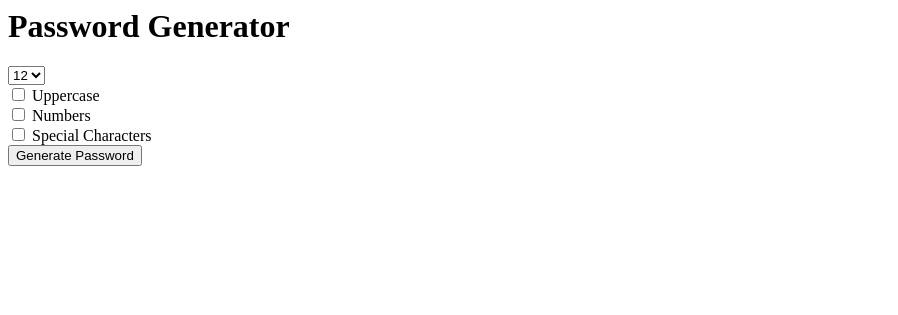
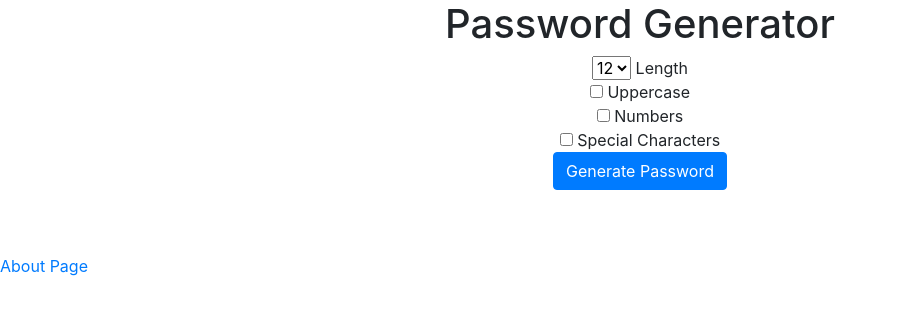
Before and after one commit to sajadalipour7/WebDevelopment-Trainings, a Django app: page / in a window 1280 px wide. Shown: the top 315 px of the page, without its empty margins (0-898 px from the left). Run offline with Django 3.2, Linux system fonts and the light colour scheme; some libraries are stand-ins or nearby versions.

Commit message:
finished

```diff
--- a/PasswordGenerator/PasswordGenerator/urls.py
+++ b/PasswordGenerator/PasswordGenerator/urls.py
@@ -16,6 +16,7 @@ Including another URLconf
 from django.urls import path
 from generator import views
 urlpatterns = [
-    path('',views.home),
+    path('',views.home,name='home'),
     path('generatedpassword/',views.password,name='password'),
+    path('about/',views.about,name='about')
 ]
--- /dev/null
+++ b/PasswordGenerator/generator/templates/generator/about.html
@@ -0,0 +1,3 @@
+<h1>About</h1>
+
+<p>This is a password generator created by Me!</p>
--- a/PasswordGenerator/generator/templates/generator/home.html
+++ b/PasswordGenerator/generator/templates/generator/home.html
@@ -1,3 +1,5 @@
+<link rel="stylesheet" href="https://stackpath.bootstrapcdn.com/bootstrap/4.5.2/css/bootstrap.min.css" integrity="sha384-JcKb8q3iqJ61gNV9KGb8thSsNjpSL0n8PARn9HuZOnIxN0hoP+VmmDGMN5t9UJ0Z" crossorigin="anonymous">
+<div class="container text-center">
 <h1>Password Generator</h1>
 <form action="{% url 'password' %}">
     <select name="length">
@@ -10,7 +12,7 @@
         <option value="12" selected="selected">12</option>
         <option value="13">13</option>
         <option value="14">14</option>
-    </select>
+    </select> Length
     <br>
     <input type="checkbox" name="uppercase"> Uppercase
     <br>
@@ -18,6 +20,9 @@
     <br>
     <input type="checkbox" name="special"> Special Characters
     <br>
-    <input type="submit" value="Generate Password">
+    <input type="submit" value="Generate Password" class="btn btn-primary">
 </form>
-{{ password }}
+</div>
+<br>
+<br>
+<a href="{% url 'about' %}">About Page</a>
--- a/PasswordGenerator/generator/views.py
+++ b/PasswordGenerator/generator/views.py
@@ -4,6 +4,9 @@ import random
 # Create your views here.
 def home(request):
     return render(request,'generator/home.html')
+
+def about(request):
+    return render(request,'generator/about.html')
 
 def password(request):
     characters=list('abcdefghijklmnopqrstuvwxyz')
```
Also changed, not shown: PasswordGenerator/generator/templates/generator/password.html (+8 -2 lines).
